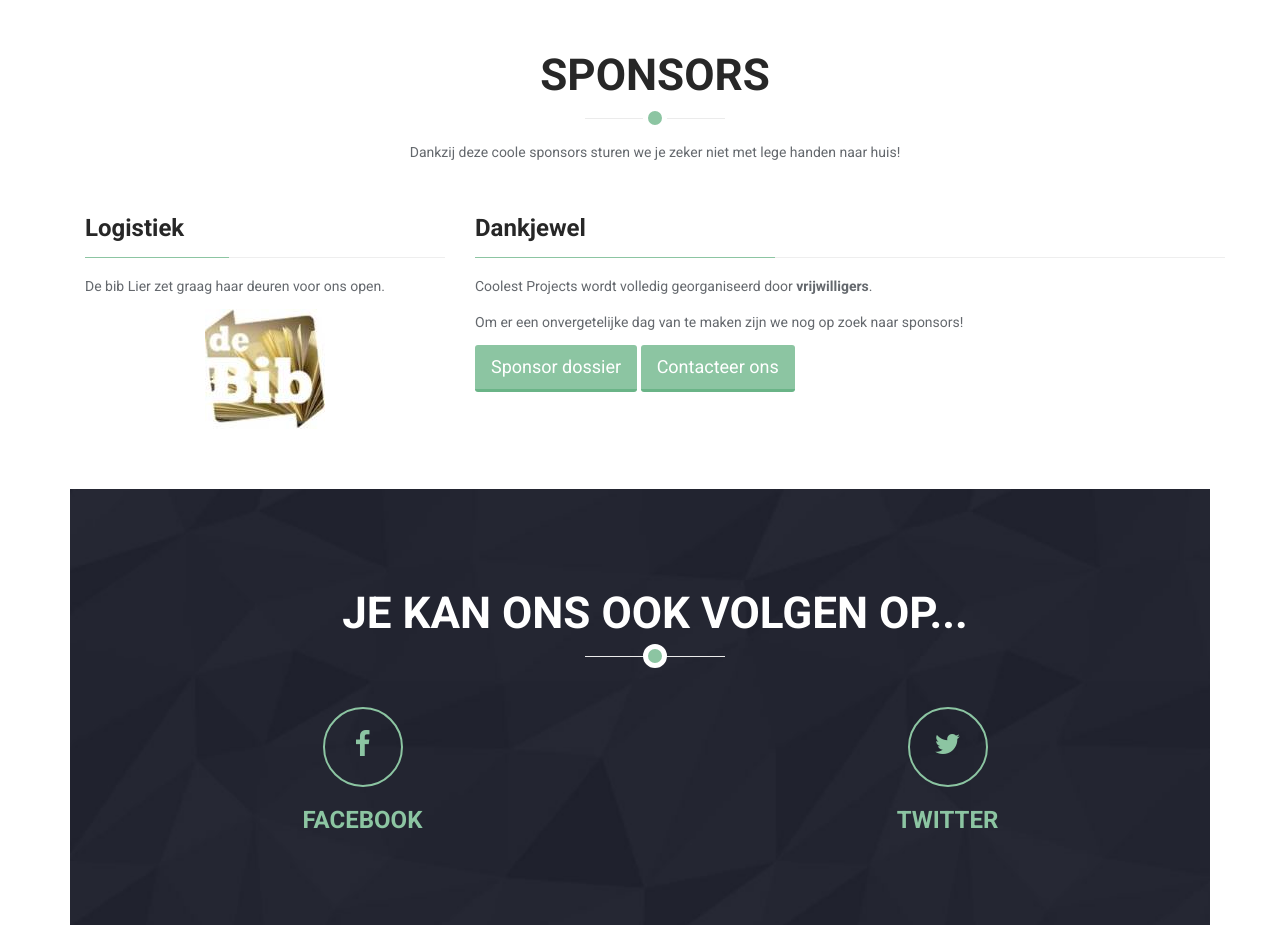
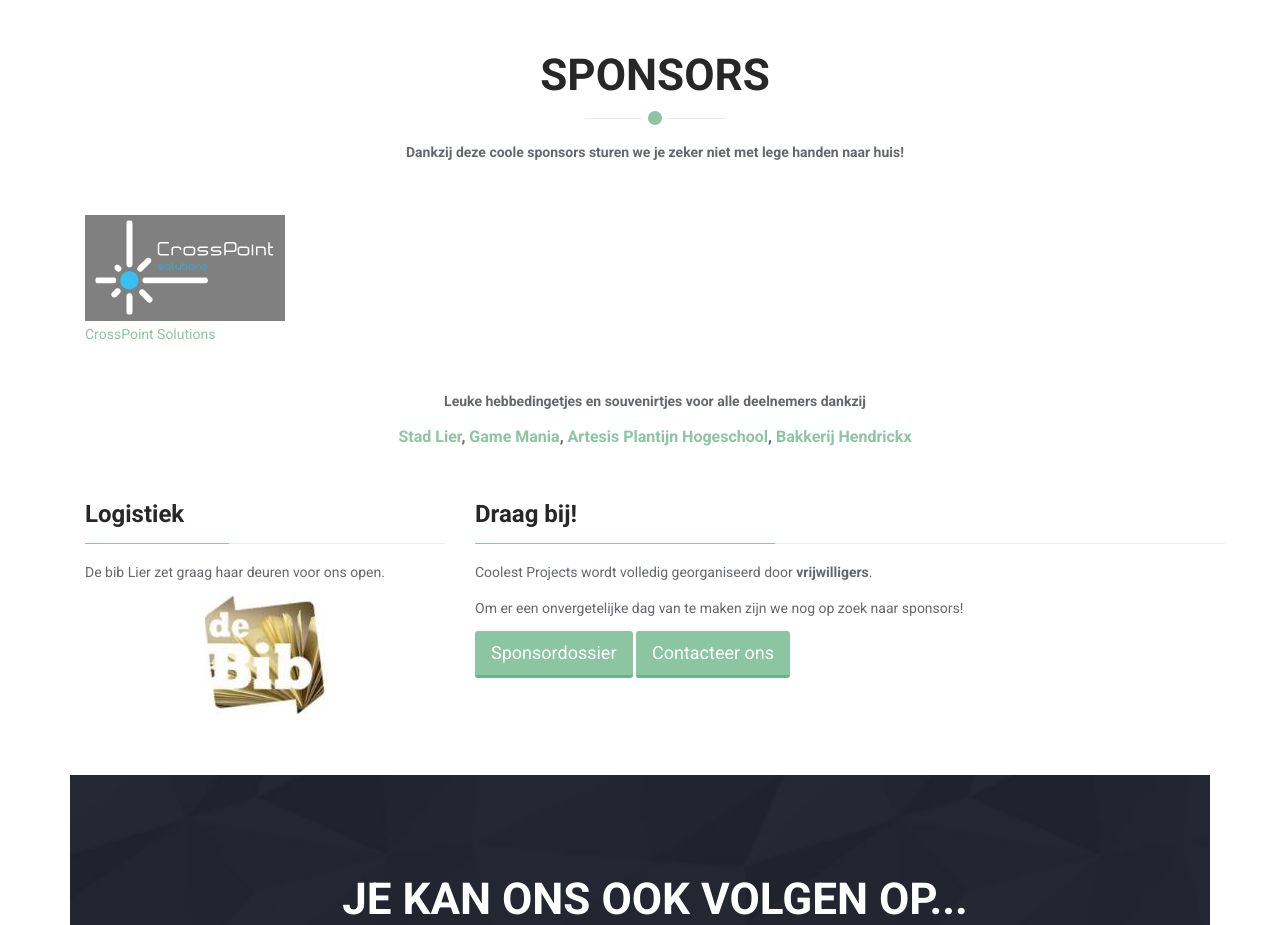
Before and after one commit to Squarific/CoolestProjectsWebsite, a plain HTML site: page index.html in a window 1280 px wide. Shown: the part 3060-3985 px from the top of the page. Drawn offline with Linux system fonts and the light colour scheme; some packages are replaced by stand-ins of ours.

Commit message:
Eerste sponsors toegevoegd

```diff
--- a/css/main.less
+++ b/css/main.less
@@ -56,6 +56,11 @@ a {
     color: darken(@major_color, 10%);
   }
 
+}
+
+.smallSponsor {
+    font-weight: 600;
+    font-size: 16px;
 }
 
 hr {
@@ -781,6 +786,13 @@ ul.nostyle {
   height: 1px;
 }
 
+.spacer {
+  margin-top: 20px;
+  margin-bottom: 20px;
+  width: 95%;
+  height: 1px;
+}
+
 //Progress
 .progress {
   -webkit-box-shadow: none;
--- a/index.html
+++ b/index.html
@@ -351,7 +351,7 @@
                     <strong lang="nl">ZIT-HET-AL-VOL-METER</strong>
                     <strong lang="en">IS-IT-FULL-O-METER</strong>
                     <div class="progress">
-                        <div class="progress-bar progress-bar-primary" role="progressbar" data-width="57">57%</div>
+                        <div class="progress-bar progress-bar-primary" role="progressbar" data-width="60">60%</div>
                     </div>
                 </div>
                 <div class="col-sm-4" lang="nl">
@@ -392,16 +392,37 @@
 
             <div class="section-header" lang="nl">
                 <h2 class="section-title text-center wow fadeInDown">Sponsors</h2>
-                <p class="text-center wow fadeInDown">Dankzij deze coole sponsors sturen we je zeker niet met lege handen naar huis!</p>
+                <p class="text-center wow fadeInDown"><strong>Dankzij deze coole sponsors sturen we je zeker niet met lege handen naar huis!</strong></p>
             </div>
 
             <div class="section-header" lang="en">
                 <h2 class="section-title text-center wow fadeInDown">Sponsors</h2>
-                <p class="text-center wow fadeInDown">These cool sponsors won't let you gome home empty-handed!</p>
+                <p class="text-center wow fadeInDown"><strong>These cool sponsors won't let you gome home empty-handed!</strong></p>
             </div>
 
+             <div class="row">
+                <div class="col-sm-3 wow fadeInRight">
+                    <a href="http://www.crosspoint-solutions.be" target="_blank"><img src="images/logo_crosspoint.png"/></a>
+                    <a href="http://www.crosspoint-solutions.be" target="_blank">CrossPoint Solutions</a>
+                </div>
+             </div>
+
+            <div class="spacer"></div>
+
             <div class="row">
+                <p class="text-center wow fadeInDown" lang="nl"><strong>Leuke hebbedingetjes en souvenirtjes voor alle deelnemers dankzij</strong></p>
+                <p class="text-center wow fadeInDown" lang="en"><strong>Fun thingies and souvenirs for all participants, thanks to</strong></p>
+                <p class="text-center smallSponsor">
+                    <a href="http://www.visitlier.be" target="_blank">Stad Lier</a>,
+                    <a href="http://www.gamemania.be/" target="_blank">Game Mania</a>,
+                    <a href="https://www.ap.be/" target="_blank">Artesis Plantijn Hogeschool</a>,
+                    <a href="https://www.facebook.com/Hendrickx-Bakkerij-139979626044130/" target="_blank">Bakkerij Hendrickx</a>
+                </p>
+            </div>
 
+            <div class="spacer"></div>
+
+            <div class="row">
                 <div class="col-sm-4 wow fadeInRight" lang="nl">
                     <h3 class="column-title">Logistiek</h3>
                     <p>De bib Lier zet graag haar deuren voor ons open.</p>
@@ -414,21 +435,17 @@
                 </div>
 
                 <div class="col-sm-8 wow fadeInRight" lang="nl">
-                    <h3 class="column-title">Dankjewel</h3>
-                    <div class="row">
-                    </div>
+                    <h3 class="column-title">Draag bij!</h3>
                     <p>Coolest Projects wordt volledig georganiseerd door <strong>vrijwilligers</strong>.</p>
                     <p>Om er een onvergetelijke dag  van te maken zijn we nog op zoek naar sponsors!</p>
-                    <a class="btn btn-primary btn-lg" href="2016_coolestprojects_sponsordossier.pdf" target="_blank">Sponsor dossier</a>
+                    <a class="btn btn-primary btn-lg" href="2016_coolestprojects_sponsordossier.pdf" target="_blank">Sponsordossier</a>
                     <a class="btn btn-primary btn-lg" href="#contact" >Contacteer ons</a>
                 </div>
                 <div class="col-sm-8 wow fadeInRight" lang="en">
-                    <h3 class="column-title">Thanks!</h3>
-                    <div class="row">
-                    </div>
+                    <h3 class="column-title">Reach out!</h3>
                     <p>Coolest Projects is organised by <strong>volunteers</strong>.</p>
                     <p>We're still looking for sponsors to make this an unforgettable day for the participants!</p>
-                    <a class="btn btn-primary btn-lg" href="2016_coolestprojects_sponsordossier.pdf" target="_blank">Sponsor dossier (Dutch)</a>
+                    <a class="btn btn-primary btn-lg" href="2016_coolestprojects_sponsordossier.pdf" target="_blank">Sponsor info (Dutch)</a>
                     <a class="btn btn-primary btn-lg" href="#contact" >Contact us</a>
                 </div>
 
@@ -436,8 +453,7 @@
         </div>
     </section>
 
-
-<section id="work-process">
+    <section id="work-process">
         <div class="container">
             <div class="section-header" lang="nl">
                 <h2 class="section-title text-center wow fadeInDown">Je kan ons ook volgen op...</h2>
@@ -470,7 +486,7 @@
     </section>
 
 
-<section id="info">
+    <section id="info">
         <div class="container">
             <div class="section-header" lang="nl">
                 <h2 class="section-title text-center wow fadeInDown">Meer info</h2>
@@ -728,8 +744,7 @@
 
 
 
-<section id="contact">
-
+    <section id="contact">
         <div id="google-map" style="height:650px" data-latitude="51.12908" data-longitude="4.57351"></div>
         <div class="container-wrapper">
             <div class="container">
@@ -792,7 +807,7 @@
                 </div>
                 <div class="col-sm-6">
                     <ul class="social-icons">
-                        <li><a href="https://github.com/Squarific" target="_blank"><i class="fa fa-github"></i></a></li>
+                        <li><a href="https://github.com/Squarific/CoolestProjectsWebsite" target="_blank"><i class="fa fa-github"></i></a></li>
                     </ul>
                 </div>
             </div>
```
Also changed, not shown: css/main.css, images/logo_crosspoint.png (added).
